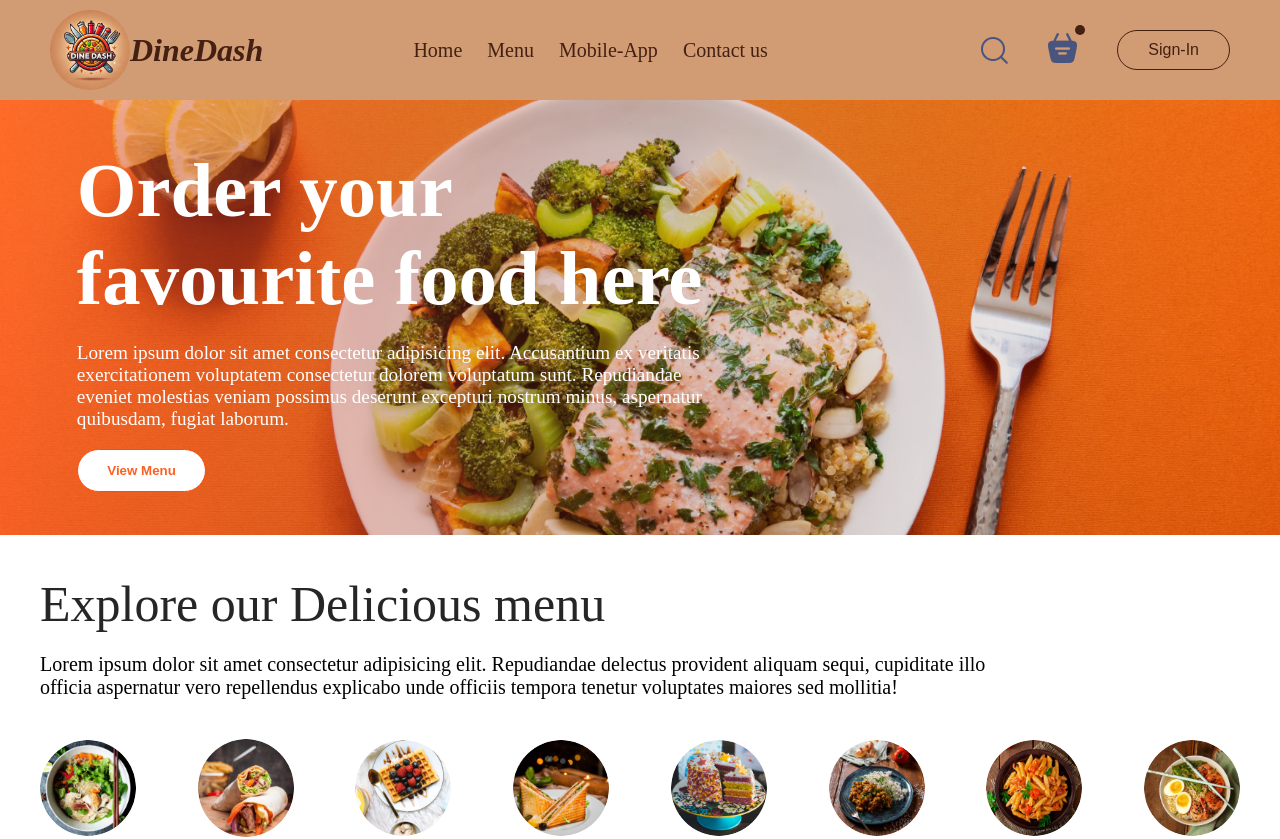
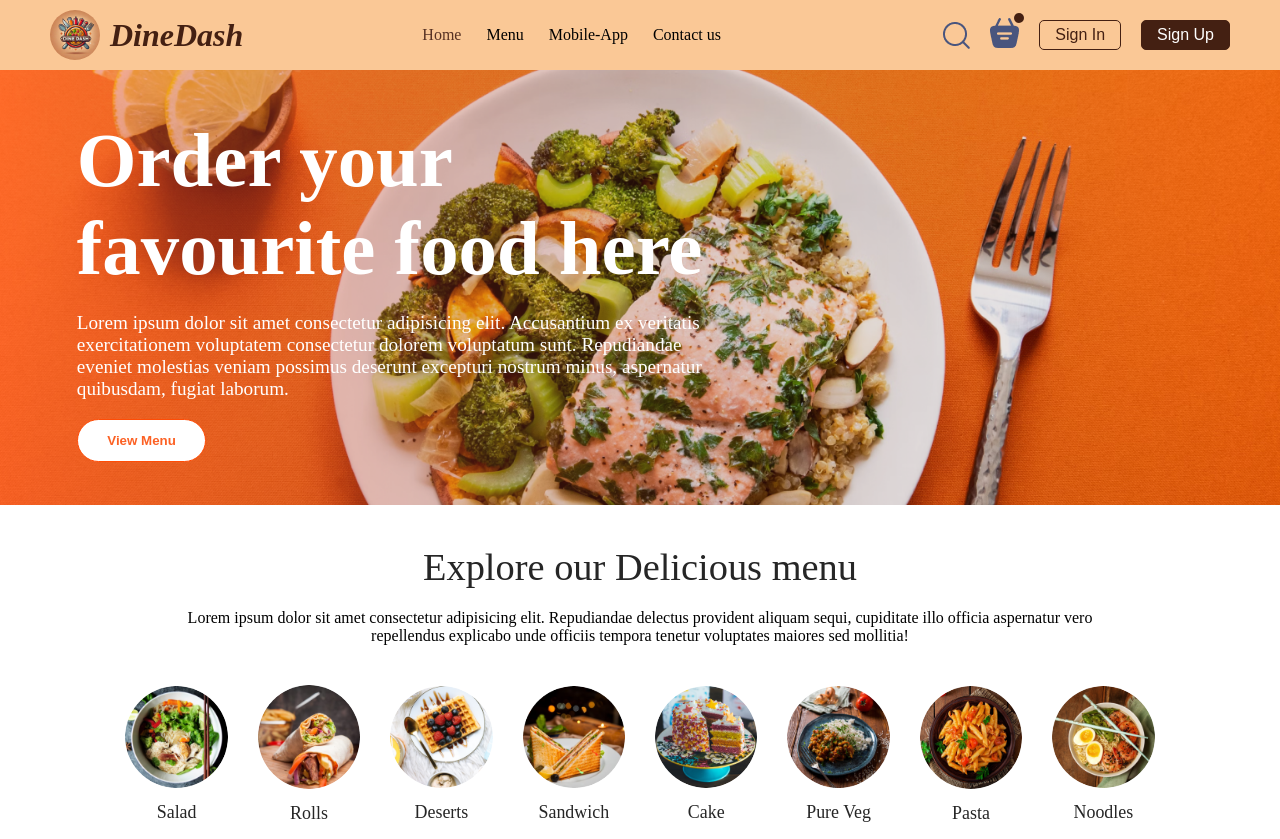
Before and after one commit to Raviteja5469/DineDash-a-food-ordering-website, a React (Vite) app in the folder DineDash/: page / in a window 1280 px wide. Shown: the top 839 px of the page. Built offline with nearby package versions, Linux system fonts and the light colour scheme.

Commit message:
updated some needy things

```diff
--- a/DineDash/src/App.jsx
+++ b/DineDash/src/App.jsx
@@ -1,11 +1,17 @@
-import React from 'react'
+import React, { useState } from 'react'
 import { Route, Routes } from 'react-router-dom'
 import Home from './pages/Home/home'
 import Footer from './components/Footer/Footer'
+import LoginPopUp from './components/LoginPopUp/LoginPopUp'
 const App = () => {
+
+  const[showLogin,setShowLogin]= useState(false)
   return (
     <>
+    {showLogin?<LoginPopUp/>:<></>}
       <div className='app'>
+
+
       <Home/>
       <Routes>
         <Route path="/" element={<home />} />
--- /dev/null
+++ b/DineDash/src/components/AppDownload/AppDownload.css
@@ -0,0 +1,24 @@
+.app_download{
+    margin: auto auto;
+    /* margin-top: 50px; */
+    padding: 50px;
+    font-size: max(3vw,20px);
+    text-align: center;
+    font-weight: 500;
+    /* border: 2px solid; */
+}
+.app_download_platforms{
+    display: flex;
+    justify-content: center;
+    gap: max(2vw,10px);
+    margin-top: 40px;
+}
+.app_download_platforms img{
+    width: max(30vw,120px);
+    max-width: 180px;
+    transition: 0.5s;
+    cursor: pointer;
+}
+.app_download_platforms img:hover{
+    transform: scale(1.05);
+}
--- /dev/null
+++ b/DineDash/src/components/AppDownload/AppDownload.jsx
@@ -0,0 +1,16 @@
+import React from 'react'
+import './AppDownload.css'
+import { assets } from '../../assets/frontend_assets/assets'
+const AppDownload = () => {
+  return (
+    <div className='app_download' id='app_download'>
+        <p>For Better Experience Download <br /> DineDash App</p>
+        <div className="app_download_platforms">
+            <img src={assets.play_store} alt="" />
+            <img src={assets.app_store} alt="" />
+        </div>
+    </div>
+  )
+}
+
+export default AppDownload
--- a/DineDash/src/components/Explore_menu2/explore_menu2.css
+++ b/DineDash/src/components/Explore_menu2/explore_menu2.css
@@ -1,54 +1,101 @@
-.explore_menu{
+.explore_menu {
     margin: 10px;
-    /* margin-left :5%;
-    margin-right: 5%; */
     padding: 30px;
     display: flex;
     flex-direction: column;
     gap: 20px;
+    text-align: center;
 }
-.explore_menu h1{
+
+.explore_menu h1 {
     color: #262626;
     font-weight: 500;
-    font-size: 50px;
+    font-size: 3vw;
 }
+
 .explore_menu_text {
     max-width: 80%;
-    /* color: #262626; */
-    font-size: 20px;
+    font-size: 1.25vw;
+    margin: 0 auto;
 }
-.explore_menu_list{
+
+.explore_menu_list {
     display: flex;
-    justify-content: space-between;
+    flex-wrap: wrap;
+    justify-content: center;
     align-items: center;
     gap: 30px;
-    text-align: center;
     margin: 20px 0px;
-    /* overflow-x: scroll; */
 }
-/* .explore_menu_list::-webkit-scrollbar{
-display: none;
-} */
-.explore_menu_list_item img{
-    width: 7.5vw;
+
+.explore_menu_list_item img {
+    width: 8vw;
     min-width: 80px;
     cursor: pointer;
     border-radius: 50%;
-    transition:0.2s ;
+    transition: 0.2s;
 }
-.explore_menu_list_item p{
+
+.explore_menu_list_item p {
     margin-top: 10px;
     color: #262626;
-    font-size: max(1.4vw,16px) ;
+    font-size: max(1.4vw, 16px);
     cursor: pointer;
 }
-.explore_menu hr{
+
+.explore_menu hr {
     background-color: #949494;
     margin: 10px 0px;
     height: 2px;
     border: none;
 }
-.explore_menu_list_item .active{
+
+.explore_menu_list_item .active {
     border: 4px solid tomato;
     padding: 2px;
 }
+
+/* Responsive adjustments */
+@media (max-width: 768px) {
+    .explore_menu h1 {
+        font-size: 6vw;
+    }
+
+    .explore_menu_text {
+        font-size: 3vw;
+    }
+
+    .explore_menu_list {
+        gap: 20px;
+    }
+
+    .explore_menu_list_item img {
+        width: 15vw;
+    }
+
+    .explore_menu_list_item p {
+        font-size: 4vw;
+    }
+}
+
+@media (max-width: 480px) {
+    .explore_menu h1 {
+        font-size: 8vw;
+    }
+
+    .explore_menu_text {
+        font-size: 4vw;
+    }
+
+    .explore_menu_list {
+        gap: 10px;
+    }
+
+    .explore_menu_list_item img {
+        width: 25vw;
+    }
+
+    .explore_menu_list_item p {
+        font-size: 5vw;
+    }
+}
--- /dev/null
+++ b/DineDash/src/components/LoginPopUp/LoginPopUp.jsx
@@ -0,0 +1,11 @@
+import React from 'react'
+import './LoginPopUp.css'
+const LoginPopUp = () => {
+  return (
+    <div className='Login_Popup'>
+
+    </div>
+  )
+}
+
+export default LoginPopUp
--- a/DineDash/src/components/Navbar/navbar.css
+++ b/DineDash/src/components/Navbar/navbar.css
@@ -1,67 +1,146 @@
-.Navbar{
-    padding: 10px 50px;
+.navbar {
+    /* position: sticky; */
+    top: 0;
+    z-index: 1000;
     display: flex;
     justify-content: space-between;
     align-items: center;
-    background-color: #d19b73;
+    padding: 10px 50px;
+    background-color: #fac896;
 }
-.logo_with_name{
+
+.logo_with_name {
     display: flex;
-    justify-content: space-between;
     align-items: center;
     width: 150px;
 }
-.logo_with_name{
+
+.logo_with_name h1 {
     font-style: italic;
     color: #442012;
+    margin-left: 10px;
 }
-.logo{
-    height: 80px;
-    width: 80px;
+
+.logo {
+    height: 50px;
+    width: 50px;
     border-radius: 50%;
 }
-.navbar_optios_menu{
+
+.navbar_options_menu {
     display: flex;
     list-style: none;
     gap: 25px;
+    transition: all 0.3s ease-in-out;
+}
+
+.navbar_options_menu ul {
+    display: flex;
+    list-style: none;
+    gap: 25px;
+    margin: 0;
+    padding: 0;
+}
+
+.navbar_options_menu li {
+    cursor: pointer;
+    position: relative;
     color: #442012;
     font-size: 20px;
-    cursor: pointer;
+    transition: color 0.3s;
 }
-.nav_bar_right{
+
+.navbar_options_menu li:hover,
+.navbar_options_menu .active {
+    color: #573123;
+}
+
+.nav_bar_right {
     display: flex;
     align-items: center;
-    justify-content: center;
-    gap: 40px;
+    gap: 20px;
 }
-.nav_bar_right  button{
+
+.nav_bar_right button {
     background: transparent;
     font-size: 16px;
     color: #442012;
-    border: 1px solid #442012 ;
-    border-radius: 50px;
-    padding: 10px 30px;
+    border: 1px solid #442012;
+    border-radius: 5px;
+    padding: 5px 15px;
     cursor: pointer;
-    transition: 0.3s;
+    transition: background-color 0.3s, color 0.3s;
 }
-.nav_bar_right  button:hover{
+
+.nav_bar_right button:hover {
     background-color: #573123;
     color: #d19b73;
 }
 
-.Navbar .active{
-    padding-bottom: 2px;
-    border-bottom: 2px solid #442012;
+.nav_bar_right .sign-up {
+    background-color: #442012;
+    color: #fff;
+    padding: 5px 15px;
 }
-.nav_bar_search_icon{
+
+.nav_bar_right .sign-up:hover {
+    background-color: #573123;
+}
+
+.nav_bar_search_icon {
     position: relative;
 }
-.nav_bar_search_icon .dot{
+
+.nav_bar_search_icon .dot {
     position: absolute;
-    min-width: 10px;
-    min-height: 10px;
+    top: -5px;
+    right: -5px;
+    width: 10px;
+    height: 10px;
     background-color: #442012;
-    border-radius: 5px;
-    top: -8px;
-    right: -8px;
+    border-radius: 50%;
 }
+
+.menu_toggle {
+    display: none;
+    flex-direction: column;
+    cursor: pointer;
+}
+
+.menu_toggle span {
+    height: 3px;
+    background-color: #442012;
+    margin: 4px 0;
+    width: 25px;
+}
+
+/* Responsive adjustments */
+@media (max-width: 768px) {
+    .navbar_options_menu {
+        display: none;
+        position: absolute;
+        top: 60px;
+        left: 50;
+        right: 0;
+        background-color: #ffffff;
+        text-align: center;
+        flex-direction: column;
+    }
+
+    .navbar_options_menu.active {
+        display: flex;
+    }
+
+    .navbar_options_menu ul {
+        flex-direction: column;
+    }
+
+    .nav_bar_right {
+        display: none;
+    }
+
+    .menu_toggle {
+        display: flex;
+    }
+
+}
--- a/DineDash/src/components/Navbar/navbar.jsx
+++ b/DineDash/src/components/Navbar/navbar.jsx
@@ -1,32 +1,46 @@
-import React, { useState } from 'react'
-import './navbar.css'
-import { assets } from '../../assets/frontend_assets/assets'
-const navbar = () => {
+import React, { useState } from 'react';
+import './navbar.css';
+import { assets } from '../../assets/frontend_assets/assets';
+import { Link } from 'react-router-dom';
 
-    const[menu,setMenu]= useState('menu')
+const Navbar = () => {
+    const [menu, setMenu] = useState('Home');
+    const [isMenuOpen, setIsMenuOpen] = useState(false);
+
+    const toggleMenu = () => {
+        setIsMenuOpen(!isMenuOpen);
+    };
+
     return (
-    <div className='Navbar'>
+        <div className='navbar'>
             <div className="logo_with_name">
                 <img src={assets.logo} alt="" className="logo" />
                 <h1>DineDash</h1>
             </div>
-
-        <ul className="navbar_optios_menu">
-          <li onClick={()=>setMenu("Home")} className={menu==='Home'?"active":""}>Home</li>
-          <li onClick={()=>setMenu("Menu")} className={menu==='Menu'?"active":""}>Menu</li>
-          <li onClick={()=>setMenu("Mobile-App")} className={menu==='Mobile-App'?"active":""}>Mobile-App</li>
-          <li onClick={()=>setMenu("Contact us")} className={menu==='Contact us'?"active":""}>Contact us</li>
+            <div className={`navbar_options_menu ${isMenuOpen ? 'active' : ''}`}>
+                <ul>
+                    <Link to='/' onClick={() => setMenu("Home")} className={menu === 'Home' ? "active" : ""}>Home</Link>
+                    <a href='#explore_menu' onClick={() => setMenu("Menu")} className={menu === 'Menu' ? "active" : ""}>Menu</a>
+                    <a href='#app_download' onClick={() => setMenu("Mobile-App")} className={menu === 'Mobile-App' ? "active" : ""}>Mobile-App</a>
+                    <a href='#footer' onClick={() => setMenu("Contact us")} className={menu === 'Contact us' ? "active" : ""}>Contact us</a>
                 </ul>
+            </div>
             <div className="nav_bar_right">
                 <img src={assets.search_icon} alt="" />
                 <div className="nav_bar_search_icon">
                     <img src={assets.basket_icon} alt="" />
                     <div className="dot"></div>
                 </div>
-          <button>Sign-In</button>
+                <button>Sign In</button>
+                <button className="sign-up">Sign Up</button>
+            </div>
+            <div className="menu_toggle" onClick={toggleMenu}>
+                <span></span>
+                <span></span>
+                <span></span>
             </div>
         </div>
-  )
-}
+    );
+};
 
-export default navbar
+export default Navbar;
--- a/DineDash/src/index.css
+++ b/DineDash/src/index.css
@@ -2,6 +2,7 @@
   padding: 0;
   margin: 0;
   box-sizing: border-box;
+  scroll-behavior: smooth;
 }
 body{
   min-height: 100vh;
--- a/DineDash/src/pages/Home/Home.jsx
+++ b/DineDash/src/pages/Home/Home.jsx
@@ -4,6 +4,7 @@ import Navbar from '../../components/Navbar/navbar';
 import Header from '../../components/Header/Header';
 import ExploreMenu2 from '../../components/Explore_menu2/explore_menu2';
 import FoodDisplay from '../../components/FoodDisplay/FoodDisplay'; // Update the import statement
+import AppDownload from '../../components/AppDownload/AppDownload';
 
 const Home = () => {
   const [category, setCategory] = useState("All");
@@ -14,6 +15,7 @@ const Home = () => {
       <Header />
       <ExploreMenu2 category={category} setCategory={setCategory} />
       <FoodDisplay category={category} />
+      <AppDownload/>
     </div>
   );
 };
```
Also changed, not shown: DineDash/src/components/Footer/Footer.css (+32 -0 lines), DineDash/src/components/Footer/Footer.jsx (+8 -8 lines), DineDash/src/components/LoginPopUp/LoginPopUp.css (added). Lines whose indentation alone changed are shown as unchanged.
